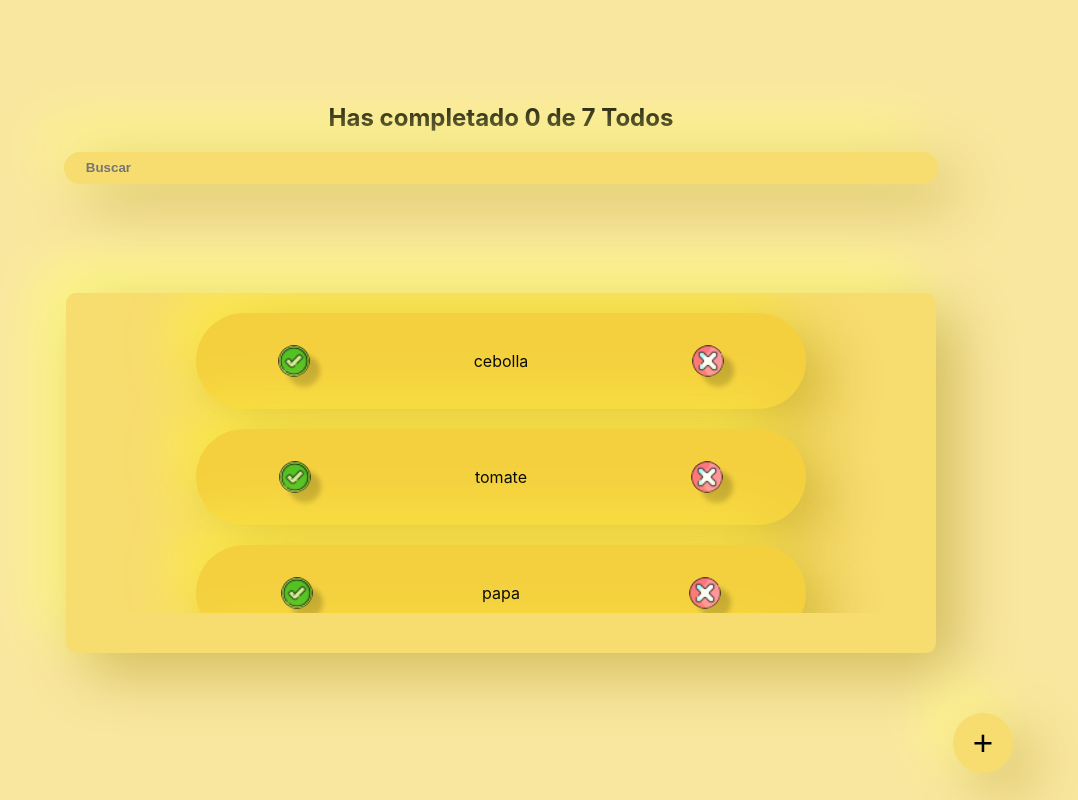
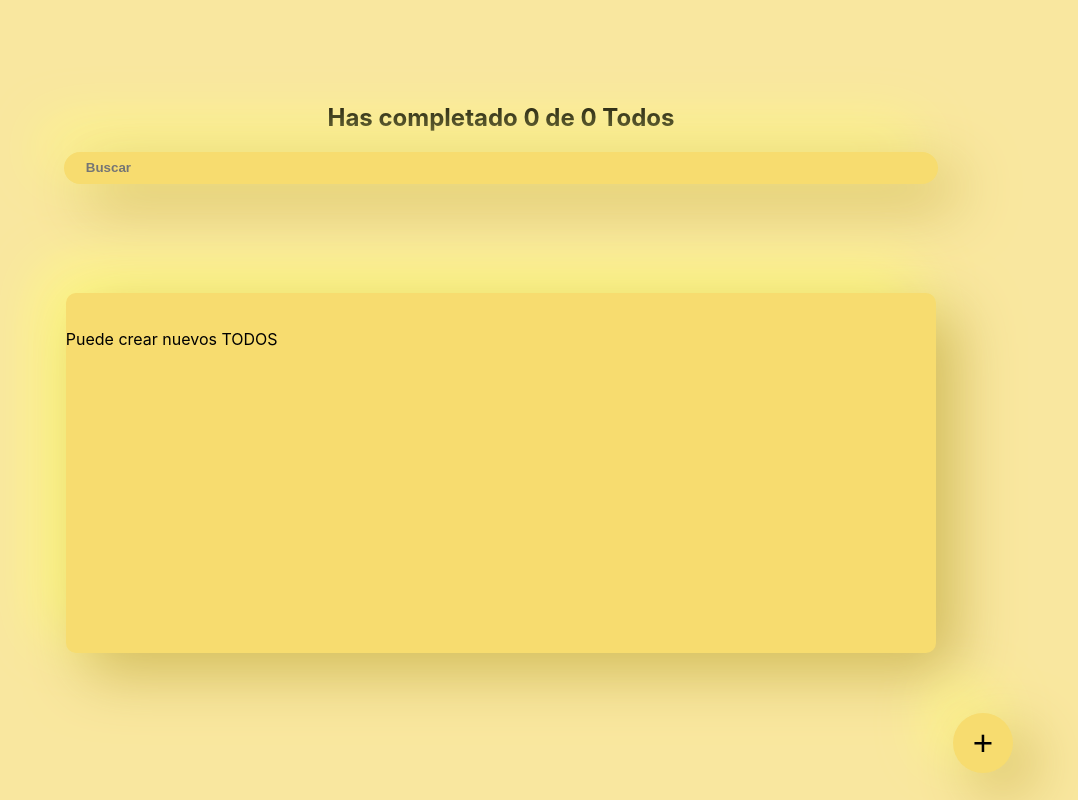
Before and after one commit to Jesus-piedrahita96/Todos, a React (Create React App) app: page / in a window 1280 px wide. Shown: the whole page, without its empty margins (139-1217 px from the left). Built offline with nearby package versions, Linux system fonts and the light colour scheme.

Commit message:
uso del useEffet en la app

```diff
--- a/public/index.html
+++ b/public/index.html
@@ -2,7 +2,7 @@
 <html lang="en">
   <head>
     <meta charset="utf-8" />
-    <link rel="icon" href="%PUBLIC_URL%/favicon.ico" />
+    <!-- <link rel="icon" href="%PUBLIC_URL%/favicon.ico" /> -->
     <meta name="viewport" content="width=device-width, initial-scale=1" />
     <meta name="theme-color" content="#000000" />
     <meta
@@ -24,7 +24,7 @@
       work correctly both with client-side routing and a non-root public URL.
       Learn how to configure a non-root public URL by running `npm run build`.
     -->
-    <link rel="../src/App.css" href="../src/css/App.css">
+    <link rel="App.css" href="../src/css/App.css">
     <title>React App</title>
   </head>
   <body>
--- a/src/App.js
+++ b/src/App.js
@@ -1,56 +1,144 @@
 //import './App.css';
 import React from "react";
-import { AppUi } from "./AppUi";
+import { AppUi } from "./componentes/AppUi"; //importacion del archivo appUi.js
 
-const defaultTodos = [
-  { text: 'cebolla', completed: false },
-  { text: 'tomate', completed: false },
-  { text: 'papa', completed: false },
-  { text: 'zanahoria', completed: false },
-  { text: 'coliflor', completed: false },
-  { text: 'papaya', completed: false },
-  { text: 'cachama', completed: false }
-]
+// const defaultTodos = [
+//   { text: 'cebolla', completed: false },
+//   { text: 'tomate', completed: false },
+//   { text: 'papa', completed: false },
+//   { text: 'zanahoria', completed: false },
+//   { text: 'coliflor', completed: false },
+//   { text: 'papaya', completed: false },
+//   { text: 'cachama', completed: false }
+// ]
+
+function useLocalStorage(itemName, initialValue) {
+  //estado de carga
+  const [loading, setLoading] = React.useState(true)
+  //estado de error
+  const [error, setError] = React.useState(false)
+  //estado de los todos
+  const [ item, setItem ] = React.useState(initialValue)
+
+  //funcion que actualiza el localStorage y el estado de todo
+  const saveItem = (newItem) => {
+    try {
+      //variable que almacena un json en formato de string
+      //que se le pasa por parametro
+      const stringifyItem = JSON.stringify(newItem)
+      //se almacena la variable anterior en el localStorage
+      localStorage.setItem(itemName, stringifyItem)
+      //actualiza el estado de todo con el parametro que se le pase
+      setItem(newItem)
+    } catch (error) {
+      setError(error)
+      setLoading(false)
+    }
+  }
+
+  React.useEffect(() => {
+    setTimeout(() => {
+      try {
+        let parsedItem //variable que almacena los datos final del localStorage
+        //variable que almacena los datos que obtiene del localStorage
+        const localStorageItem = localStorage.getItem(itemName)
+
+        //validacion del localStorage
+        if (!localStorageItem) { //si no hay datos que entre aca
+          //asignacion de datos en un array nuevo
+          localStorage.setItem(itemName, JSON.stringify([]))
+          parsedItem = []
+        } else { // si no
+          // se muestran los datos que estan actualmente
+          // convierte el json que esta en cadena de nuevo a su estado original
+          parsedItem = JSON.parse(localStorageItem)
+        }
+
+        setItem(parsedItem)
+        setLoading(false)
+      } catch (error) {
+        setError(true)
+        setLoading(false)
+      }
+    }, 1000);
+  })
+
+  return {
+    item,
+    saveItem,
+    loading,
+    error
+  }
+}
 
 function App() {
-  const [ todos, setTodos ] = React.useState(defaultTodos)
+  const {
+      item: todos,
+      saveItem: saveTodos,
+      loading,
+      error
+    } = useLocalStorage('TODOS_V1', [])
+  //estado del buscador
   const [ searchValue, setSearchValue ] = React.useState('')
+  //filtra la cantidad de todos verdaderos
   const completedTodos = todos.filter(todo => !!todo.completed).length
+  //cuenta la cantidad de todos que hay sin importar si es verdadero o falso
   let totalTodos = todos.length
   let searchTodo = []
 
-  if (searchValue <= 0) {
-    searchTodo = todos
-  } else {
+  //validacion del input de busqueda
+  if (searchValue <= 0) { //si no hay nada
+    searchTodo = todos // muestre todos los todos
+  } else { // si no
+    //realice la filtracion de datos que hay en el buscador
     searchTodo = todos.filter(todo => {
+      //convierte en el texto en minusculas que hay en el objeto
       const todoText = todo.text.toLowerCase()
+      //convierte en minisculas el texto que hay en el buscador
       const searchText = searchValue.toLowerCase()
 
+      //retorna los datos que busca dentro de texto si hay algun dato que
+      //coincida con el texto que hay en el buscador
       return todoText.includes(searchText)
       //return todo.text.toLowerCase().includes(searchValue.toLowerCase())
     })
   }
 
+  //funcion que da por completado el todo
   const completeTodo = (text) => {
+    //devuelve la posicion del dato que se busca (indice)
     let todoIndex = todos.findIndex(todo => todo.text === text)
+    //se crea una copia de los datos del todo
     let aux = [ ...todos ]
+    //una vez encuentre la posicion reasigna un valor por true
     aux[ todoIndex ].completed = true
-    setTodos(aux)
+    //se pasa los nuevos datos para que se guarden en el localStorage y se actualice el estado
+    saveTodos(aux)
   }
 
+  //funcion para eliminar todos
   const deleteTodo = (text) => {
+    //devuelve la posicion de los datos que se buscan
     let todoIndex = todos.findIndex(todo => todo.text === text)
+    //crea una copia de los todos
     let aux = [ ...todos ]
+    //si la posicion que se encontro es verdadero
     if (aux[ todoIndex ].completed) {
-      aux.splice(todoIndex, 1)
-      setTodos(aux)
-    } else {
+      //recorta la posicion y solo se elimina un puesto apartir del valor de la
+      aux.splice(todoIndex, 1) //posicion que se le indico
+      //se envian los nuevos datos para que se guarden en el
+      saveTodos(aux) //localStorage y se actualice el estado de todos
+    } else { //si no
+      //arroja una alerta de error
       alert('Error solo puede borrar los todo completados')
     }
   }
 
+  //retorna el componente para que se renderice y envia parametros
   return (
     <AppUi
+      loading={loading}
+      error={error}
       completedTodos={completedTodos}
       totalTodos={totalTodos}
       searchValue={searchValue}
@@ -62,4 +150,4 @@ function App() {
   );
 }
 
-export default App;
+export default App
--- a/src/AppUi.js
+++ b/src/componentes/AppUi.js
@@ -1,5 +1,5 @@
 import React from "react";
-import './css/App.css';
+import '../css/App.css';
 import { TodoCounter } from './TodoCounter'
 import { TodoItem } from "./TodoItem";
 import { CreateTodoButton } from "./TodoButton";
@@ -22,6 +22,9 @@ function AppUi(props){
       </header>
       <main>
         <TodoList>
+          {(props.error) && <p>Ocurrio un error, contactar tecnicos</p>}
+          {props.loading && <p>Estamos cargando, por favor espere</p>}
+          {(!props.loading && !props.searchTodo.length && !props.error) && <p>Puede crear nuevos TODOS</p>}
           {props.searchTodo.map(todo => (
             <TodoItem
               key={todo.text}
--- a/src/TodoButton.js
+++ b/src/componentes/TodoButton.js
@@ -1,5 +1,5 @@
 import React from "react";
-import './css/App.css'
+import '../css/App.css'
 
 function CreateTodoButton(props) {
   return (
--- a/src/TodoCounter.js
+++ b/src/componentes/TodoCounter.js
@@ -1,5 +1,5 @@
 import React from "react";
-import './css/App.css'
+import '../css/App.css'
 
 
 function TodoCounter(props) {
--- a/src/TodoItem.js
+++ b/src/componentes/TodoItem.js
@@ -1,5 +1,5 @@
 import React from "react";
-import './css/App.css'
+import '../css/App.css'
 
 function TodoItem(props) {
 
--- a/src/TodoList.js
+++ b/src/componentes/TodoList.js
@@ -1,5 +1,5 @@
 import React from "react";
-import './css/App.css'
+import '../css/App.css'
 
 function TodoList(props) {
   return (
--- a/src/TodoSearch.js
+++ b/src/componentes/TodoSearch.js
@@ -1,5 +1,5 @@
 import React from "react";
-import './css/App.css'
+import '../css/App.css'
 
 
 function TodoSearch({searchValue, setSearchValue}) {
```
